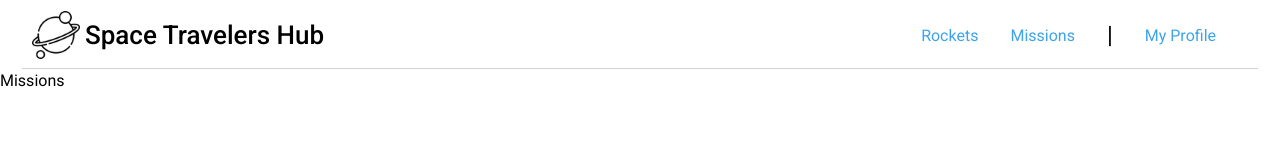
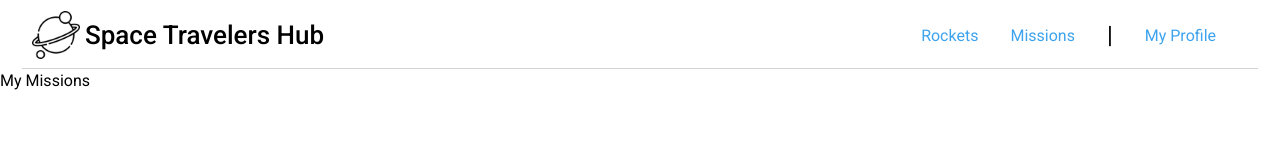
Before and after one commit to fickryiman/space-travellers-hub, a React (Create React App) app: page /missions in a window 1280 px wide. Shown: the top 161 px of the page. Built offline with nearby package versions, Linux system fonts and the light colour scheme.

Commit message:
Update missions  markup

```diff
--- a/src/components/Missions.js
+++ b/src/components/Missions.js
@@ -1,7 +1,7 @@
-const Missions = () => (
+const Mission = () => (
   <>
-    Missions
+    My Missions
   </>
 );
 
-export default Missions;
+export default Mission;
```
